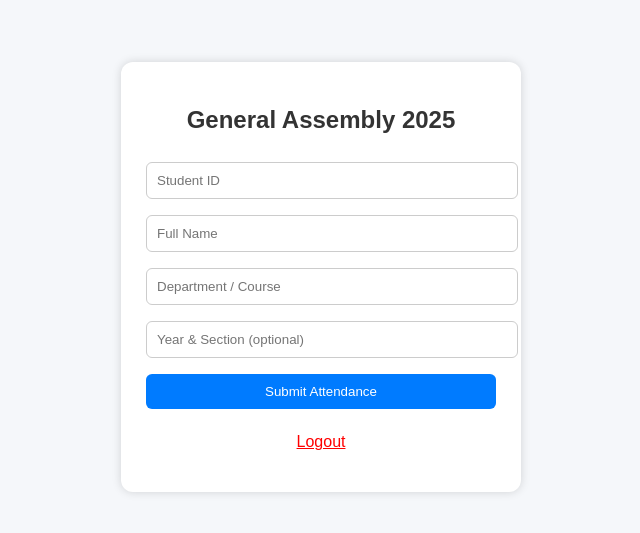
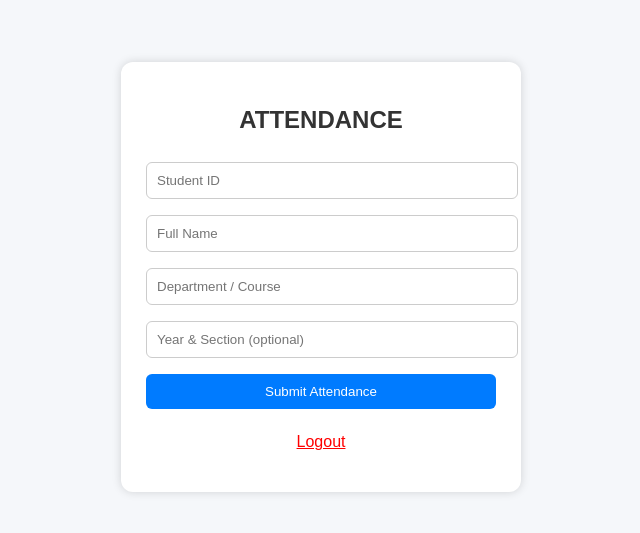
Before and after one commit to hyuandc7-lab/qrcode-attendance, a plain HTML site: page attendance.html in a window 1280 px wide. Shown: the part 131-664 px from the top of the page, without its empty margins (319-959 px from the left). Drawn offline with Linux system fonts and the light colour scheme; sample sign-in values are in the browser's storage.

Commit message:
Update attendance.html

```diff
--- a/attendance.html
+++ b/attendance.html
@@ -63,7 +63,7 @@
 
     // 🧾 Get event from QR URL
     const params = new URLSearchParams(window.location.search);
-    const eventName = params.get('event') || "General Assembly 2025";
+    const eventName = params.get('event') || "ATTENDANCE";
     document.getElementById('eventName').textContent = eventName;
 
     const form = document.getElementById('attendanceForm');
```
